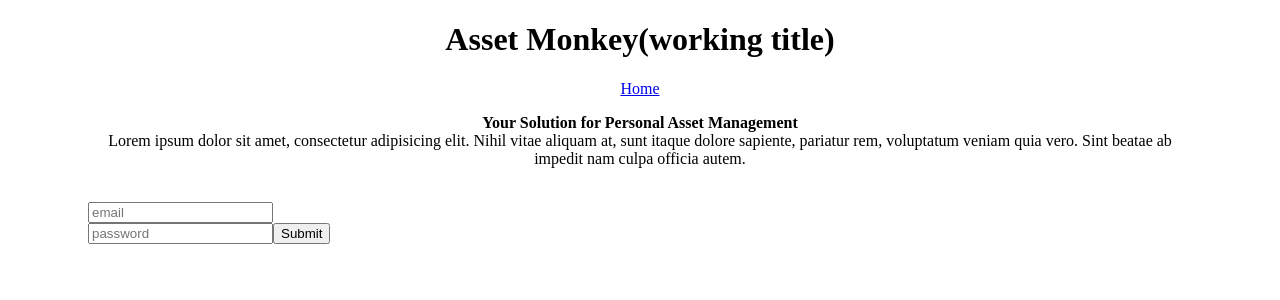
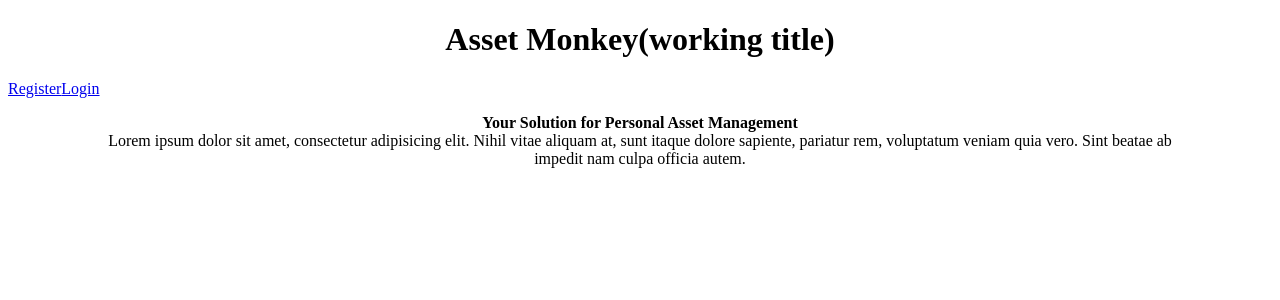
Before and after one commit to derekmarion/asset_monkey, a React (Vite) app in the folder front-end/: page / in a window 1280 px wide. Shown: the top 300 px of the page. Built offline with nearby package versions, Linux system fonts and the light colour scheme.

Commit message:
Implement basic login, logout, register functionality on frontend

```diff
--- a/front-end/src/App.jsx
+++ b/front-end/src/App.jsx
@@ -1,19 +1,24 @@
-import Container from "react-bootstrap/Container";
 import Row from "react-bootstrap/Row";
 import { Outlet } from "react-router-dom";
 import { Navbar } from "./components/Navbar";
-import { useState } from 'react';
+import { useState, useEffect } from 'react';
 
 export default function App() {
   const [user, setUser] = useState("");
+  const [userForNavbar, setUserForNavbar] = useState("");
+
+  useEffect(() => {
+    // Update the userForNavbar whenever the user state changes
+    setUserForNavbar(user);
+  }, [user]);
 
   return (
-    <Container>
+      <>
       <Row style={{ textAlign: "center" }}>
         <h1>Asset Monkey(working title)</h1>
       </Row>
-      <Navbar />
+      <Navbar user={userForNavbar} setUser={setUser} /> {/* Why doesn't this have access to user state natively? */}
       <Outlet context={{ user, setUser }}/>
-    </Container>
+      </>
   );
 }
--- /dev/null
+++ b/front-end/src/components/Logout.jsx
@@ -0,0 +1,28 @@
+import { useEffect, useState } from "react";
+import { useNavigate } from "react-router-dom";
+import { api } from "../utilities.jsx";
+import { useOutletContext } from "react-router-dom";
+
+export const LogOut = ({ user, setUser }) => {
+    const [userName, setUserName] = useState();
+    const [password, setPassword] = useState();
+
+    const navigate = useNavigate();
+
+    const logOut = async () => {
+        let response = await api.post("users/logout");
+        if (response.status === 204) {
+        // Remove the token from secure storage (e.g., localStorage)
+        localStorage.removeItem("token");
+        delete api.defaults.headers.common["Authorization"];
+        // set the user using with useContext to allow all other pages that need user information
+        setUser(null);
+        navigate("/login");
+        }
+    };
+
+    return(
+        <button onClick={logOut}>Logout</button>
+    )
+
+}
--- a/front-end/src/components/Navbar.jsx
+++ b/front-end/src/components/Navbar.jsx
@@ -1,10 +1,40 @@
 import Row from "react-bootstrap/esm/Row";
 import { Link } from "react-router-dom";
+import { useOutletContext } from "react-router-dom";
+import { LogOut } from "./Logout";
 
-export const Navbar = () => {
-    return (
-        <Row style={{display:"flex", justifyContent:"space-around"}}>
-            <Link to="/">Home</Link>
+export const Navbar = ({ user, setUser }) => {
+
+  return (
+    <>
+      {user ? (
+        <Row style={{ display: "flex", justifyContent: "space-around" }}>
+          <Link to="/">Home</Link>
+          <LogOut user={user} setUser={setUser} />
         </Row>
-    )
+      ) : (
+        <>
+          <Link to="/signup">Register</Link>
+          <Link to="/login">Login</Link>
+        </>
+      )}
+    </>
+  );
+};
+
+// App.jsx
+{
+  /* <nav>
+  {user ? (
+    <>
+      <Link to="/home">Home</Link>
+      <button onClick={logOut}>Log out</button>
+    </>
+  ) : (
+    <>
+      <Link to="/">Register</Link>
+      <Link to="/login">Log In</Link>
+    </>
+  )}
+</nav> */
 }
--- a/front-end/src/pages/HomePage.jsx
+++ b/front-end/src/pages/HomePage.jsx
@@ -1,5 +1,4 @@
 import Row from "react-bootstrap/esm/Row";
-import { SignUp } from "../components/Signup";
 
 export const Home = () => {
   return (
@@ -14,7 +13,6 @@ export const Home = () => {
       </p>
     </Row>
     <Row style={{ padding: "0 10vmin" }}>
-      <SignUp />
     </Row>
     </>
   );
--- /dev/null
+++ b/front-end/src/pages/LoginPage.jsx
@@ -0,0 +1,48 @@
+import { useEffect, useState } from "react";
+import { useNavigate } from "react-router-dom";
+import { api } from "../utilities.jsx";
+import { useOutletContext } from "react-router-dom";
+
+export const LogIn = () => {
+  const { user, setUser } = useOutletContext();
+  const [userName, setUserName] = useState();
+  const [password, setPassword] = useState();
+
+  const navigate = useNavigate();
+
+  const logIn = async (e) => {
+    e.preventDefault();
+    let response = await api.post("users/login", {
+      email: userName,
+      password: password,
+    });
+    let user = response.data.user;
+    let token = response.data.token;
+    // Store the token securely (e.g., in localStorage or HttpOnly cookies)
+    localStorage.setItem("token", token);
+    api.defaults.headers.common["Authorization"] = `Token ${token}`;
+    // set the user using with useContext to allow all other pages that need user information
+    setUser(user);
+    // navigate("/home"); should probably set this to the user's inventory page
+  };
+
+  return (
+    <>
+      <form onSubmit={(e) => logIn(e)}>
+        <br />
+        <input
+          type="email"
+          placeholder="email"
+          onChange={(e) => setUserName(e.target.value)}
+        />
+        <br />
+        <input
+          type="password"
+          placeholder="password"
+          onChange={(e) => setPassword(e.target.value)}
+        />
+        <input type="submit" value="Login" />
+      </form>
+    </>
+  );
+};
--- a/front-end/src/components/Signup.jsx
+++ b/front-end/src/pages/SignupPage.jsx
@@ -23,7 +23,7 @@ export const SignUp = () => {
         api.defaults.headers.common["Authorization"] = `Token ${token}`;
         // set the user using with useContext to allow all other pages that need user information
         setUser(user);
-        // navigate("/home");
+        // navigate("/home"); should probably set this to the user's inventory page
     };
 
     return(
@@ -33,7 +33,7 @@ export const SignUp = () => {
                     <input
                       type="email"
                       placeholder="email"
-                      onChange={(e) => setUserName(e.target.value)} //Possibly needs to be a list of all subjects the student isn't currently enrolled in
+                      onChange={(e) => setUserName(e.target.value)}
                     />
                     <br />
                     <input
@@ -41,7 +41,7 @@ export const SignUp = () => {
                       placeholder="password"
                       onChange={(e) => setPassword(e.target.value)}
                     />
-                    <input type="submit" placeholder="Submit" />
+                    <input type="submit" value="Register" />
                   </form>
         </>
     )
```
Also changed, not shown: front-end/src/pages/InventoryPage.jsx (+48 -47 lines), front-end/src/router.jsx (+10 -0 lines), front-end/src/components/Login.jsx (deleted).
